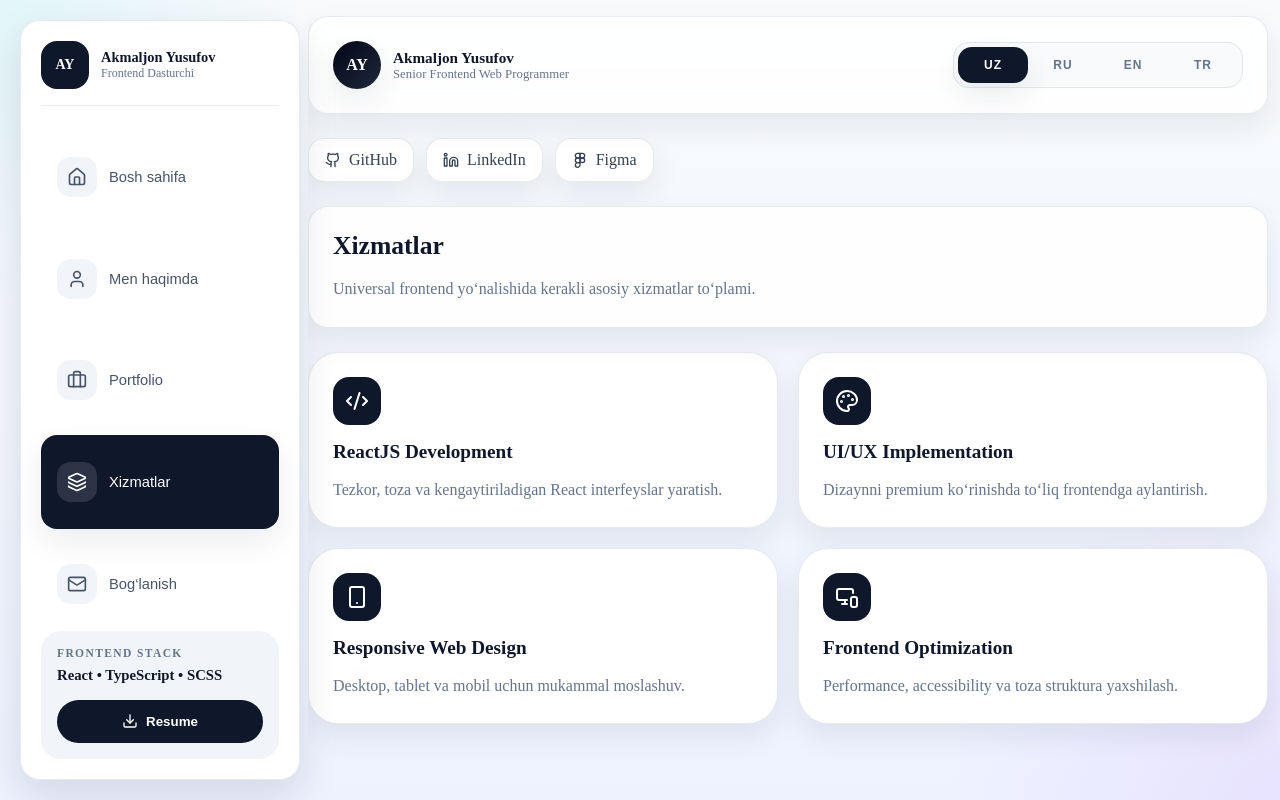
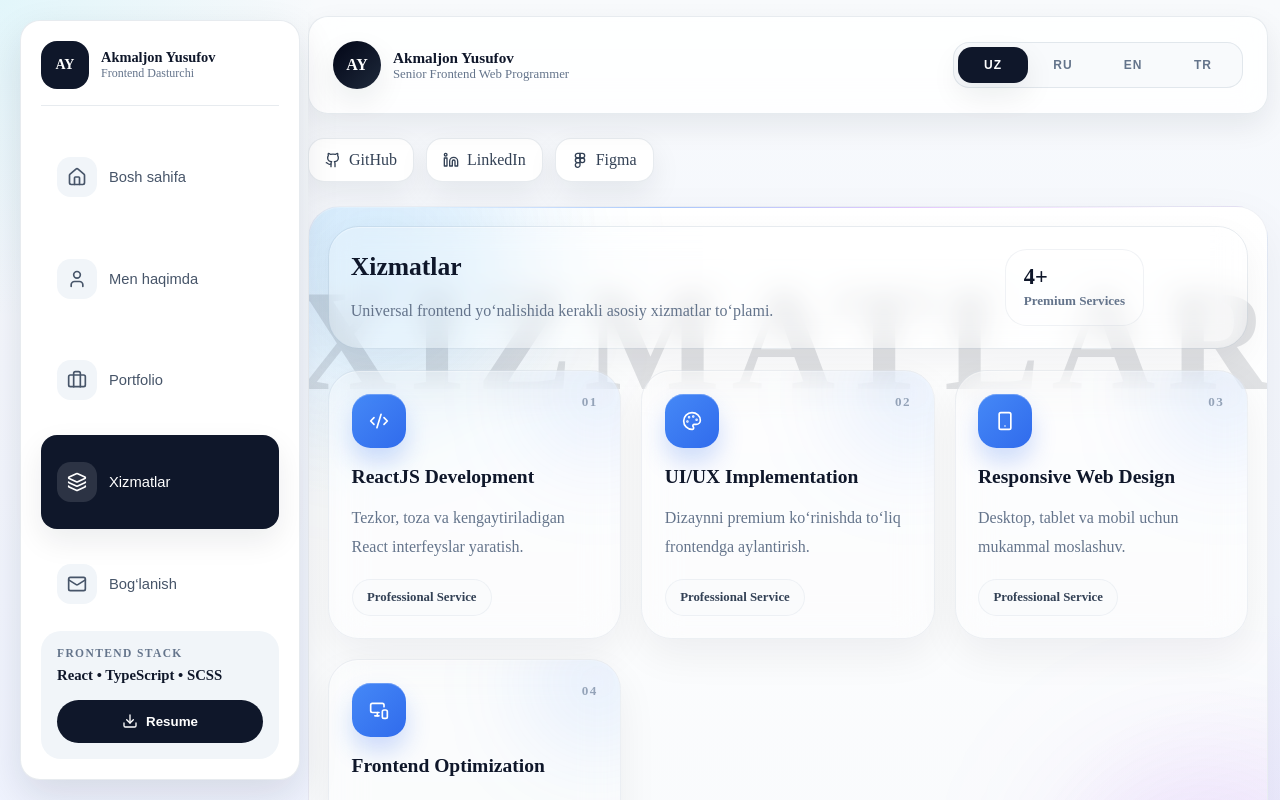
Before and after one commit to AkmaljonYusupov/Portfolio, a React app: page / in a window 1280 px wide. Both pictures are taken after a click on the button "Xizmatlar". Shown: the top 800 px of the page. Built offline with nearby package versions, Linux system fonts and the light colour scheme; the HTML template or start-up script is replaced by a standard one.

Commit message:
Portfolio start

```diff
--- a/src/components/sections/ServicesSection.module.scss
+++ b/src/components/sections/ServicesSection.module.scss
@@ -2,12 +2,161 @@
 @use "../../styles/mixins" as *;
 
 .section {
+  position: relative;
   display: grid;
-  gap: 1.5rem;
+  gap: 1.35rem;
+  padding: 1.2rem;
+  overflow: hidden;
+  isolation: isolate;
+  border-radius: 2rem;
+  border: 1px solid rgba(148, 163, 184, 0.16);
+  background:
+    radial-gradient(circle at top left, rgba(59, 130, 246, 0.1), transparent 24%),
+    radial-gradient(circle at bottom right, rgba(168, 85, 247, 0.1), transparent 22%),
+    linear-gradient(180deg, #ffffff 0%, #f8fafc 100%);
+  box-shadow:
+    0 18px 50px rgba(15, 23, 42, 0.06),
+    inset 0 1px 0 rgba(255, 255, 255, 0.45);
+
+  :global(.dark) & {
+    border-color: rgba(255, 255, 255, 0.08);
+    background:
+      radial-gradient(circle at top left, rgba(59, 130, 246, 0.14), transparent 24%),
+      radial-gradient(circle at bottom right, rgba(168, 85, 247, 0.14), transparent 22%),
+      linear-gradient(180deg, #0f172a 0%, #111827 100%);
+    box-shadow:
+      0 18px 50px rgba(0, 0, 0, 0.26),
+      inset 0 1px 0 rgba(255, 255, 255, 0.03);
+  }
+}
+
+.bgCircleOne,
+.bgCircleTwo {
+  position: absolute;
+  border-radius: 999px;
+  filter: blur(80px);
+  pointer-events: none;
+  z-index: 0;
+}
+
+.bgCircleOne {
+  top: -5rem;
+  left: -4rem;
+  width: 17rem;
+  height: 17rem;
+  background: rgba(14, 165, 233, 0.14);
+}
+
+.bgCircleTwo {
+  right: -4rem;
+  bottom: -5rem;
+  width: 16rem;
+  height: 16rem;
+  background: rgba(168, 85, 247, 0.14);
+}
+
+.bgLine {
+  position: absolute;
+  top: 0;
+  left: 10%;
+  width: 80%;
+  height: 1px;
+  z-index: 0;
+  background: linear-gradient(
+    90deg,
+    transparent,
+    rgba(59, 130, 246, 0.55),
+    rgba(168, 85, 247, 0.4),
+    transparent
+  );
+  opacity: 0.8;
+}
+
+.sectionWatermark {
+  position: absolute;
+  inset: 0;
+  z-index: 0;
+  display: flex;
+  justify-content: center;
+  align-items: flex-start;
+  padding-top: clamp(1.8rem, 6vw, 4.3rem);
+  pointer-events: none;
+  user-select: none;
+  overflow: hidden;
+  white-space: nowrap;
+  text-align: center;
+  font-size: clamp(4.2rem, 14vw, 9rem);
+  font-weight: 900;
+  letter-spacing: 0.08em;
+  text-transform: uppercase;
+  line-height: 0.9;
+  color: rgba(15, 23, 42, 0.12);
+
+  :global(.dark) & {
+    color: rgba(255, 255, 255, 0.08);
+  }
+}
+
+.contentLayer {
+  position: relative;
+  z-index: 1;
+  display: grid;
+  gap: 1.35rem;
+}
+
+.topCard,
+.card {
+  position: relative;
+  overflow: hidden;
+  background: transparent !important;
+  border: 1px solid rgba(148, 163, 184, 0.14);
+  backdrop-filter: blur(18px);
+  -webkit-backdrop-filter: blur(18px);
+
+  > * {
+    position: relative;
+    z-index: 1;
+  }
+
+  &::before {
+    content: "";
+    position: absolute;
+    inset: 0;
+    z-index: 0;
+    border-radius: inherit;
+    background: rgba(255, 255, 255, 0.24);
+    box-shadow: inset 0 1px 0 rgba(255, 255, 255, 0.34);
+    pointer-events: none;
+  }
+
+  :global(.dark) & {
+    border-color: rgba(255, 255, 255, 0.08);
+
+    &::before {
+      background: rgba(15, 23, 42, 0.14);
+      box-shadow: inset 0 1px 0 rgba(255, 255, 255, 0.03);
+    }
+  }
 }
 
 .topCard {
   @include container-card;
+  border-radius: 1.9rem;
+  padding: 1.35rem;
+  box-shadow: 0 14px 35px rgba(15, 23, 42, 0.05);
+
+  :global(.dark) & {
+    box-shadow: none;
+  }
+}
+
+.topContent {
+  display: grid;
+  gap: 1rem;
+}
+
+.topLeft {
+  min-width: 0;
 }
 
 .title {
@@ -17,8 +166,44 @@
 .desc {
   margin-top: 0.8rem;
   max-width: 800px;
-  line-height: 1.8;
+  line-height: 1.9;
   color: #64748b;
+
+  :global(.dark) & {
+    color: #cbd5e1;
+  }
+}
+
+.topBadge {
+  width: fit-content;
+  display: grid;
+  gap: 0.3rem;
+  padding: 1rem 1.1rem;
+  border-radius: 1.35rem;
+  border: 1px solid rgba(148, 163, 184, 0.14);
+  background: rgba(255, 255, 255, 0.24);
+
+  :global(.dark) & {
+    background: rgba(255, 255, 255, 0.04);
+    border-color: rgba(255, 255, 255, 0.08);
+  }
+}
+
+.badgeValue {
+  color: #0f172a;
+  font-size: 1.4rem;
+  font-weight: 900;
+  line-height: 1;
+
+  :global(.dark) & {
+    color: #ffffff;
+  }
+}
+
+.badgeText {
+  color: #64748b;
+  font-size: 0.82rem;
+  font-weight: 700;
 
   :global(.dark) & {
     color: #cbd5e1;
@@ -32,49 +217,109 @@
 
 .card {
   border-radius: 1.9rem;
-  border: 1px solid $border-light;
-  background: $white;
-  padding: 1.5rem;
-  box-shadow: $shadow-soft;
-  transition: $transition;
+  padding: 1.4rem;
+  box-shadow:
+    0 16px 40px rgba(15, 23, 42, 0.06),
+    0 0 0 1px rgba(255, 255, 255, 0.04);
+  transition:
+    transform 0.35s ease,
+    box-shadow 0.35s ease,
+    border-color 0.35s ease;
 
   &:hover {
-    transform: translateY(-4px);
-    box-shadow: $shadow-md;
+    transform: translateY(-6px);
+    box-shadow:
+      0 24px 52px rgba(15, 23, 42, 0.09),
+      0 0 0 1px rgba(59, 130, 246, 0.08);
+    border-color: rgba(59, 130, 246, 0.18);
   }
 
   :global(.dark) & {
-    border-color: $border-dark;
-    background: rgba(255, 255, 255, 0.05);
-    box-shadow: none;
+    box-shadow: 0 14px 32px rgba(0, 0, 0, 0.22);
+
+    &:hover {
+      box-shadow: 0 22px 44px rgba(0, 0, 0, 0.3);
+    }
   }
 }
 
+.cardGlow {
+  position: absolute;
+  top: -45px;
+  right: -45px;
+  width: 135px;
+  height: 135px;
+  border-radius: 999px;
+  background: rgba(59, 130, 246, 0.12);
+  filter: blur(48px);
+  pointer-events: none;
+  z-index: 0;
+
+  :global(.dark) & {
+    background: rgba(59, 130, 246, 0.18);
+  }
+}
+
+.cardTop {
+  display: flex;
+  align-items: flex-start;
+  justify-content: space-between;
+  gap: 1rem;
+}
+
 .iconWrap {
-  width: 3rem;
-  height: 3rem;
-  border-radius: 1rem;
+  width: 3.4rem;
+  height: 3.4rem;
+  border-radius: 1.15rem;
   display: inline-flex;
   align-items: center;
   justify-content: center;
-  background: $primary;
-  color: $white;
+  background:
+    linear-gradient(135deg, rgba(59, 130, 246, 0.95), rgba(37, 99, 235, 0.95));
+  color: #ffffff;
+  box-shadow:
+    0 14px 24px rgba(37, 99, 235, 0.22),
+    inset 0 1px 0 rgba(255, 255, 255, 0.24);
 
   :global(.dark) & {
-    background: $white;
+    background:
+      linear-gradient(135deg, rgba(255, 255, 255, 0.92), rgba(226, 232, 240, 0.92));
     color: $primary;
+    box-shadow: none;
+  }
+
+  svg {
+    width: 1.25rem;
+    height: 1.25rem;
+  }
+}
+
+.cardNumber {
+  color: #94a3b8;
+  font-size: 0.82rem;
+  font-weight: 800;
+  letter-spacing: 0.12em;
+
+  :global(.dark) & {
+    color: #64748b;
   }
 }
 
 .cardTitle {
   margin-top: 1rem;
-  font-size: 1.2rem;
-  font-weight: 700;
+  color: #0f172a;
+  font-size: 1.22rem;
+  font-weight: 800;
+  line-height: 1.35;
+
+  :global(.dark) & {
+    color: #ffffff;
+  }
 }
 
 .text {
-  margin-top: 0.8rem;
-  line-height: 1.7;
+  margin-top: 0.85rem;
+  line-height: 1.8;
   color: #64748b;
 
   :global(.dark) & {
@@ -82,8 +327,74 @@
   }
 }
 
+.cardFooter {
+  margin-top: 1.1rem;
+  display: flex;
+  flex-wrap: wrap;
+  gap: 0.7rem;
+}
+
+.footerBadge {
+  display: inline-flex;
+  align-items: center;
+  min-height: 36px;
+  padding: 0.62rem 0.9rem;
+  border-radius: 999px;
+  background: rgba(248, 250, 252, 0.5);
+  border: 1px solid rgba(148, 163, 184, 0.12);
+  color: #334155;
+  font-size: 0.8rem;
+  font-weight: 700;
+
+  :global(.dark) & {
+    background: rgba(255, 255, 255, 0.04);
+    border-color: rgba(255, 255, 255, 0.08);
+    color: #e2e8f0;
+  }
+}
+
 @media (min-width: 768px) {
+  .topContent {
+    grid-template-columns: minmax(0, 1.45fr) minmax(220px, 0.5fr);
+    align-items: end;
+  }
+
   .grid {
     grid-template-columns: repeat(2, minmax(0, 1fr));
   }
 }
+
+@media (min-width: 1280px) {
+  .grid {
+    grid-template-columns: repeat(3, minmax(0, 1fr));
+  }
+}
+
+@media (max-width: 640px) {
+  .section {
+    padding: 1rem;
+    border-radius: 1.5rem;
+  }
+
+  .sectionWatermark {
+    padding-top: 1.2rem;
+    font-size: clamp(2.8rem, 17vw, 5rem);
+    letter-spacing: 0.06em;
+  }
+
+  .topCard,
+  .card {
+    border-radius: 1.4rem;
+    padding: 1rem;
+  }
+
+  .iconWrap {
+    width: 3rem;
+    height: 3rem;
+    border-radius: 1rem;
+  }
+
+  .cardTitle {
+    font-size: 1.08rem;
+  }
+}
--- a/src/components/sections/ServicesSection.tsx
+++ b/src/components/sections/ServicesSection.tsx
@@ -2,35 +2,75 @@ import { motion } from "framer-motion"
 import ServiceIcon from "../ServiceIcon"
 import styles from "./ServicesSection.module.scss"
 
-export default function ServicesSection({ t }: { t: any }) {
+type ServicesSectionProps = {
+  t: any
+}
+
+export default function ServicesSection({ t }: ServicesSectionProps) {
+  const sectionLabel = t?.nav?.services ?? "Services"
+
   return (
     <motion.section
       initial={{ opacity: 0, y: 18 }}
-      animate={{ opacity: 1, y: 0 }}
+      whileInView={{ opacity: 1, y: 0 }}
+      viewport={{ once: true, amount: 0.15 }}
+      transition={{ duration: 0.5 }}
       className={styles.section}
     >
+      <div className={styles.bgCircleOne} />
+      <div className={styles.bgCircleTwo} />
+      <div className={styles.bgLine} />
+
+      <div className={styles.sectionWatermark}>{sectionLabel}</div>
+
+      <div className={styles.contentLayer}>
         <div className={styles.topCard}>
+          <div className={styles.topContent}>
+            <div className={styles.topLeft}>
               <h2 className={styles.title}>{t.services.title}</h2>
               <p className={styles.desc}>{t.services.desc}</p>
             </div>
 
+            <div className={styles.topBadge}>
+              <span className={styles.badgeValue}>
+                {t?.services?.items?.length || 0}+
+              </span>
+              <span className={styles.badgeText}>Premium Services</span>
+            </div>
+          </div>
+        </div>
+
         <div className={styles.grid}>
           {t.services.items.map((service: any, index: number) => (
-          <motion.div
+            <motion.article
               key={service.title}
-            initial={{ opacity: 0, y: 14 }}
-            animate={{ opacity: 1, y: 0 }}
-            transition={{ delay: index * 0.07 }}
+              initial={{ opacity: 0, y: 18 }}
+              whileInView={{ opacity: 1, y: 0 }}
+              viewport={{ once: true, amount: 0.15 }}
+              transition={{ duration: 0.45, delay: index * 0.08 }}
               className={styles.card}
             >
+              <div className={styles.cardGlow} />
+
+              <div className={styles.cardTop}>
                 <div className={styles.iconWrap}>
                   <ServiceIcon type={service.icon} />
                 </div>
 
+                <span className={styles.cardNumber}>
+                  {String(index + 1).padStart(2, "0")}
+                </span>
+              </div>
+
               <h3 className={styles.cardTitle}>{service.title}</h3>
               <p className={styles.text}>{service.text}</p>
-          </motion.div>
+
+              <div className={styles.cardFooter}>
+                <span className={styles.footerBadge}>Professional Service</span>
+              </div>
+            </motion.article>
           ))}
+        </div>
       </div>
     </motion.section>
   )
```
Lines whose indentation alone changed are shown as unchanged.
